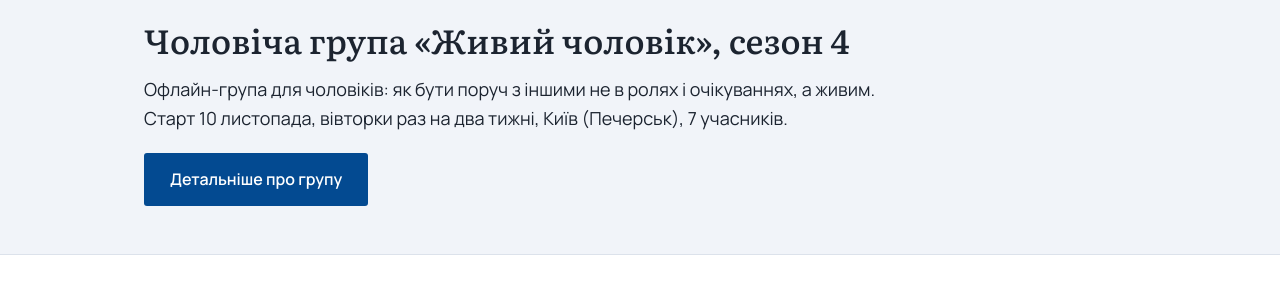
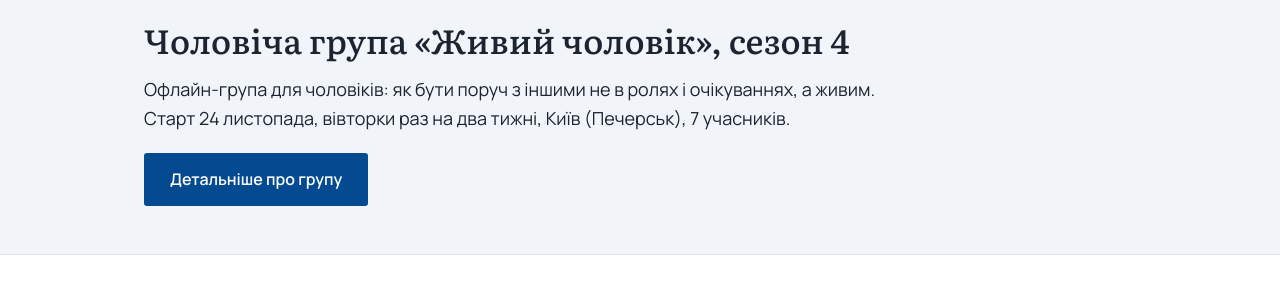
Before and after one commit to cobchik/yevhenkochubei-site, a Jekyll site: the page built from hrupy.md, in a window 1280 px wide and 900 px high. Shown: the part 437-737 px from the top of the window. Built offline with Jekyll 4.4.1, drawn with Linux system fonts in a browser that asks for light colours; a script that is not in the unit is left out.

Commit message:
Група «Живий чоловік»: старт 24.11, 21 зустріч
Co-Authored-By: Claude Opus 5.5 <noreply@anthropic.com>

```diff
--- a/hrupy.md
+++ b/hrupy.md
@@ -21,7 +21,7 @@ permalink: /hrupy/
     <h2>Чоловіча група «Живий чоловік», сезон 4</h2>
     <p>
       Офлайн-група для чоловіків: як бути поруч з іншими не в ролях і
-      очікуваннях, а живим. Старт 10 листопада, вівторки раз на два тижні,
+      очікуваннях, а живим. Старт 24 листопада, вівторки раз на два тижні,
       Київ (Печерськ), 7 учасників.
     </p>
     <a class="btn" href="{{ '/hrupy/cholovicha/' | relative_url }}">Детальніше про групу</a>
```
Also changed, not shown: choloviky.md (+1 -1 lines), hrupy/cholovicha.md (+6 -6 lines), z-chym-pratsiuiu.md (+1 -1 lines).
